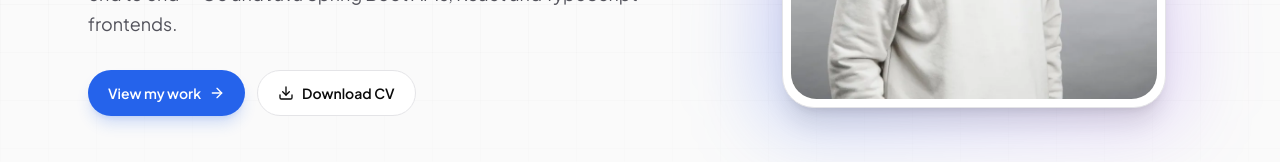
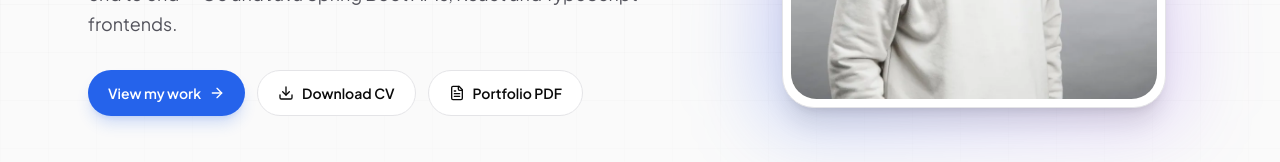
Before and after one commit to Riskihidayatt/portofolio, a Next.js app: page / in a window 1280 px wide. Shown: the part 476-638 px from the top of the page. Built offline with nearby package versions, Linux system fonts and the light colour scheme.

Commit message:
feat: add Portfolio PDF button to the hero
Co-Authored-By: Claude Opus 5.5 <noreply@anthropic.com>
Claude-Session: https://claude.ai/code/session_01QwV7GM3GVESHkF7hnFShTc

```diff
--- a/src/data/portfolio.ts
+++ b/src/data/portfolio.ts
@@ -63,6 +63,7 @@ export const portfolioData: PortfolioData = {
     github: 'https://github.com/Riskihidayatt',
     linkedin: 'https://www.linkedin.com/in/riski-hidayat-794254244/',
     resumeUrl: '/Riski-Hidayat_Full-Stack-Developer_CV.pdf',
+    portfolioPdfUrl: '/Riski-Hidayat_Portfolio.pdf',
     summary:
       'Fullstack Developer with 2+ years of experience designing, developing, testing and maintaining web applications, with a strong backend focus. I build RESTful APIs with Golang, Java Spring Boot, Node.js and PHP, and frontends with React and TypeScript (Zustand, Redux) on PostgreSQL, MySQL and Firebase Firestore. I enjoy translating business requirements into technical solutions, work comfortably in cross-functional Agile/Scrum teams, and use AI tools such as Claude Code and Cursor to write tests and debug faster.',
   },
--- a/src/features/portfolio/components/Hero.tsx
+++ b/src/features/portfolio/components/Hero.tsx
@@ -1,5 +1,5 @@
 import Image from 'next/image';
-import { ArrowRight, Download, Github, Linkedin, Mail, MapPin } from 'lucide-react';
+import { ArrowRight, Download, FileText, Github, Linkedin, Mail, MapPin } from 'lucide-react';
 import { Profile } from '../../../types';
 
 const floatingTags = [
@@ -45,6 +45,17 @@ export function Hero({ profile }: { profile: Profile }) {
               >
                 <Download className="h-4 w-4" />
                 Download CV
+              </a>
+            )}
+            {profile.portfolioPdfUrl && (
+              <a
+                href={profile.portfolioPdfUrl}
+                target="_blank"
+                rel="noopener noreferrer"
+                className="inline-flex items-center gap-2 rounded-full border border-border bg-card px-5 py-3 text-sm font-semibold text-foreground transition-colors hover:border-primary/50"
+              >
+                <FileText className="h-4 w-4" />
+                Portfolio PDF
               </a>
             )}
           </div>
--- a/src/types/index.ts
+++ b/src/types/index.ts
@@ -12,6 +12,8 @@ export interface Profile {
   github?: string;
   linkedin?: string;
   resumeUrl?: string;
+  /** A4 PDF version of this portfolio (generated by `npm run pdf`). */
+  portfolioPdfUrl?: string;
 }
 
 export interface Stat {
```
Also changed, not shown: 2 other files (tests, documents, lock files or other folders).
